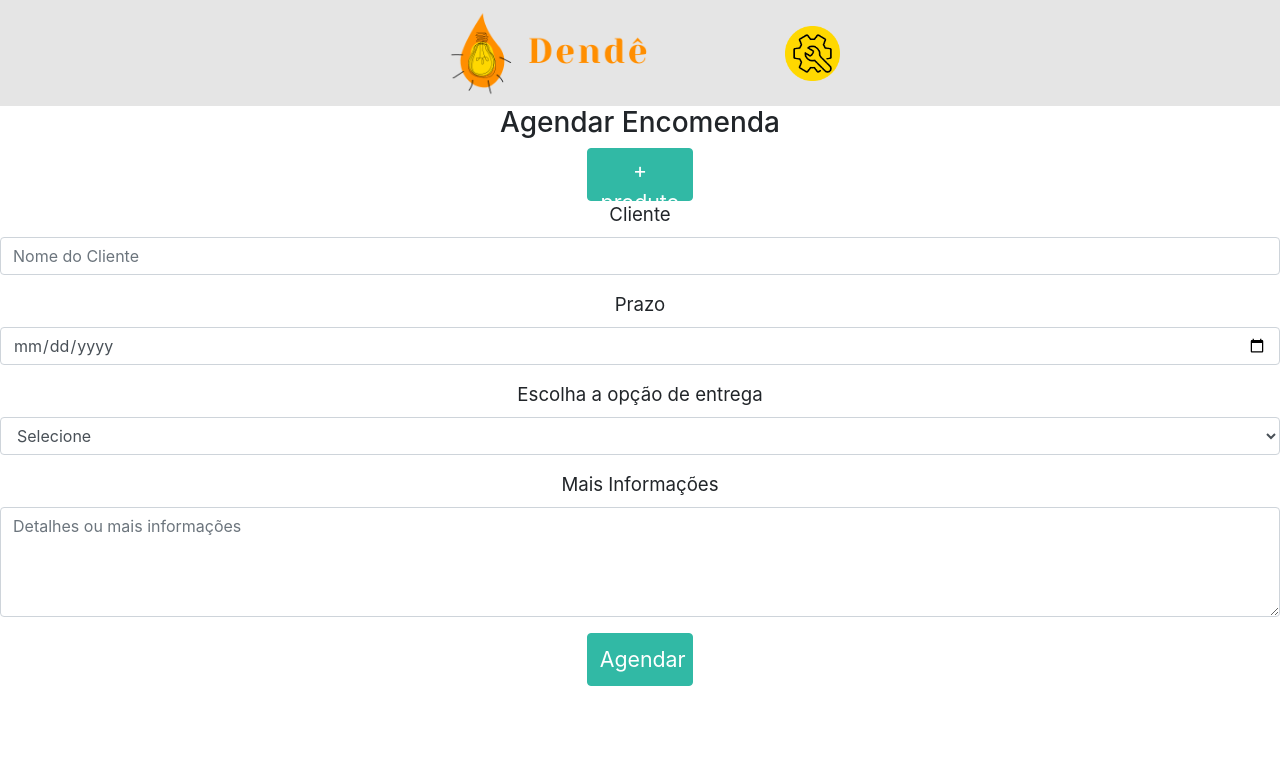
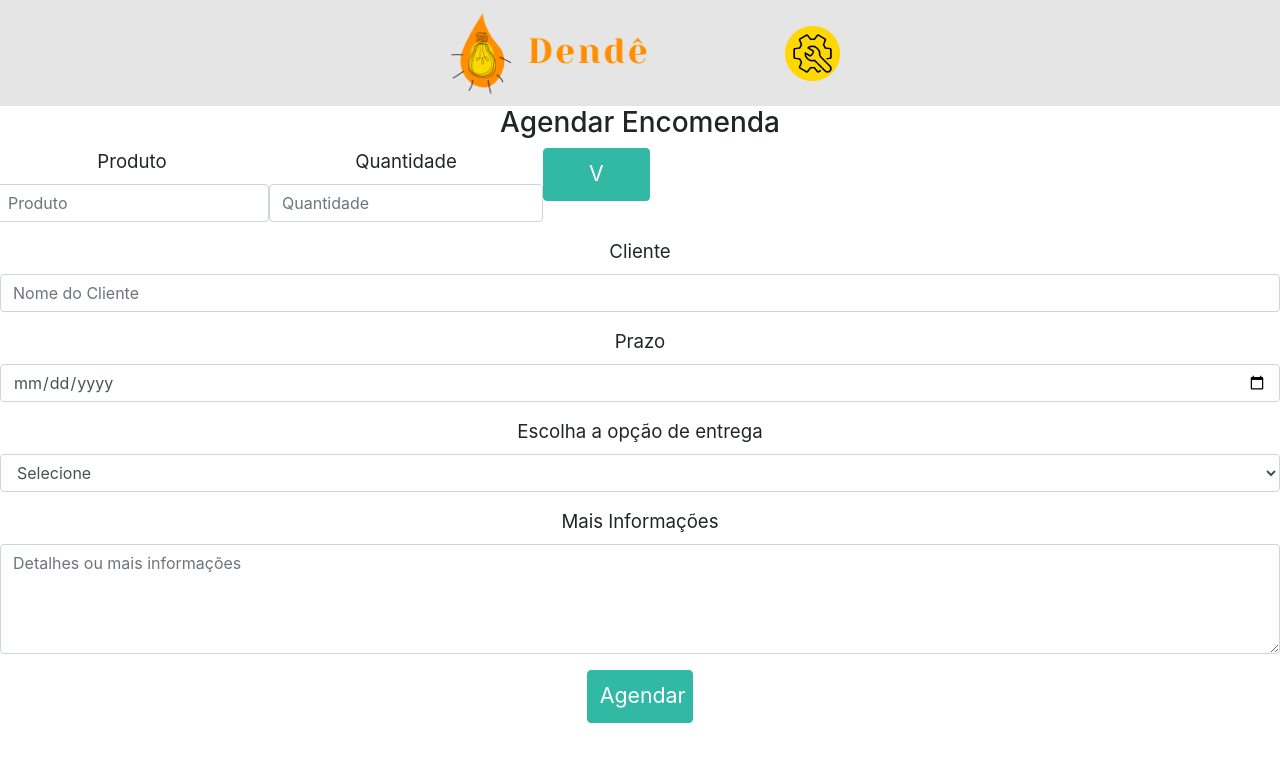
Before and after one commit to renatanovais/dende, a React (Create React App) app in the folder dende-megahack/: page /encomendas/add in a window 1280 px wide. Shown: the top 762 px of the page. Built offline with nearby package versions, Linux system fonts and the light colour scheme.

Commit message:
funcionalidade de adicionar produto e criar um produto a mais - falta permitir edição

```diff
--- a/dende-megahack/src/components/ProductInput.jsx
+++ b/dende-megahack/src/components/ProductInput.jsx
@@ -12,11 +12,11 @@ function ProductInput(props) {
     <Form.Row>
       <Form.Group>
         <Form.Label>Produto</Form.Label>
-        <Form.Control placeholder="Nome do Produto" onChange={(e) => setProduct(e.target.value)} />
+        <Form.Control placeholder={props.name} onChange={(e) => setProduct(e.target.value)} />
       </Form.Group>
       <Form.Group>
         <Form.Label>Quantidade</Form.Label>
-        <Form.Control type="number" placeholder="Quantidade" onChange={(e) => setQuantity(e.target.value)} />
+        <Form.Control type="number" placeholder={props.qtde} onChange={(e) => setQuantity(e.target.value)} />
       </Form.Group>
       <Button className="button-verde" onClick={() => props.saveProduct(product, quantity)}>
         V
--- a/dende-megahack/src/pages/encomendas/Order.js
+++ b/dende-megahack/src/pages/encomendas/Order.js
@@ -1,11 +1,13 @@
-import React, { useState } from 'react';
+import React, { useState, useEffect } from 'react';
 import { connect } from 'react-redux';
 import Form from 'react-bootstrap/Form';
 import ProductInput from '../../components/ProductInput';
 import Header from '../../components/Header';
 import Button from 'react-bootstrap/esm/Button';
 
-function Order() {
+function Order(props) {
+  const { productList } = props;
+
   const [client, setClient] = useState();
   const [date, setDate] = useState();
   const [delivery, setDelivery] = useState();
@@ -18,10 +20,12 @@ function Order() {
       <h3>Agendar Encomenda</h3>
       <div>
         <Form>
-          {/* {if (count === 1) <ProductInput />} */}
-          <Button className="button-verde" onClick={(e) => setCounter(count + 1)}>
-            + produto
-          </Button>
+          <ProductInput name="Produto" qtde="Quantidade" />
+          {(productList.length > 0) ? (
+            <div>
+              {productList.map((product, i) => i > 0 && i < count ? <ProductInput name={product.product} qtde={product.quantity} /> : <ProductInput name="Produto" qtde="Quantidade" /> )}
+            </div>
+          ): false}
           <Form.Group>
             <Form.Label>Cliente</Form.Label>
             <Form.Control placeholder="Nome do Cliente" onChange={(e) => setClient(e.target.value)} />
@@ -52,7 +56,7 @@ function Order() {
 }
 
 const mapStateToProps = (state) => ({
-  teste: state.loginReducer.email,
+  productList: state.orderReducer.products,
 })
 
 export default connect(mapStateToProps)(Order);
--- a/dende-megahack/src/redux/actions/index.js
+++ b/dende-megahack/src/redux/actions/index.js
@@ -12,4 +12,8 @@ export const newProduct = (product, quantity) => ({
   type: NEW_PRODUCT,
   product,
   quantity,
+  resume: {
+    product,
+    quantity,
+  }
 })
--- a/dende-megahack/src/redux/reducers/orderReducer.js
+++ b/dende-megahack/src/redux/reducers/orderReducer.js
@@ -16,7 +16,7 @@ export default function orderReducer(state = initialState, action) {
         ...state,
         product: action.product,
         quantity: action.quantity,
-        products: [...state.products, {product: action.product, quantity: action.quantity}],
+        products: [...state.products, {product: action.product, quantity: action.quantity}]
       };
     default:
       return state;
```
